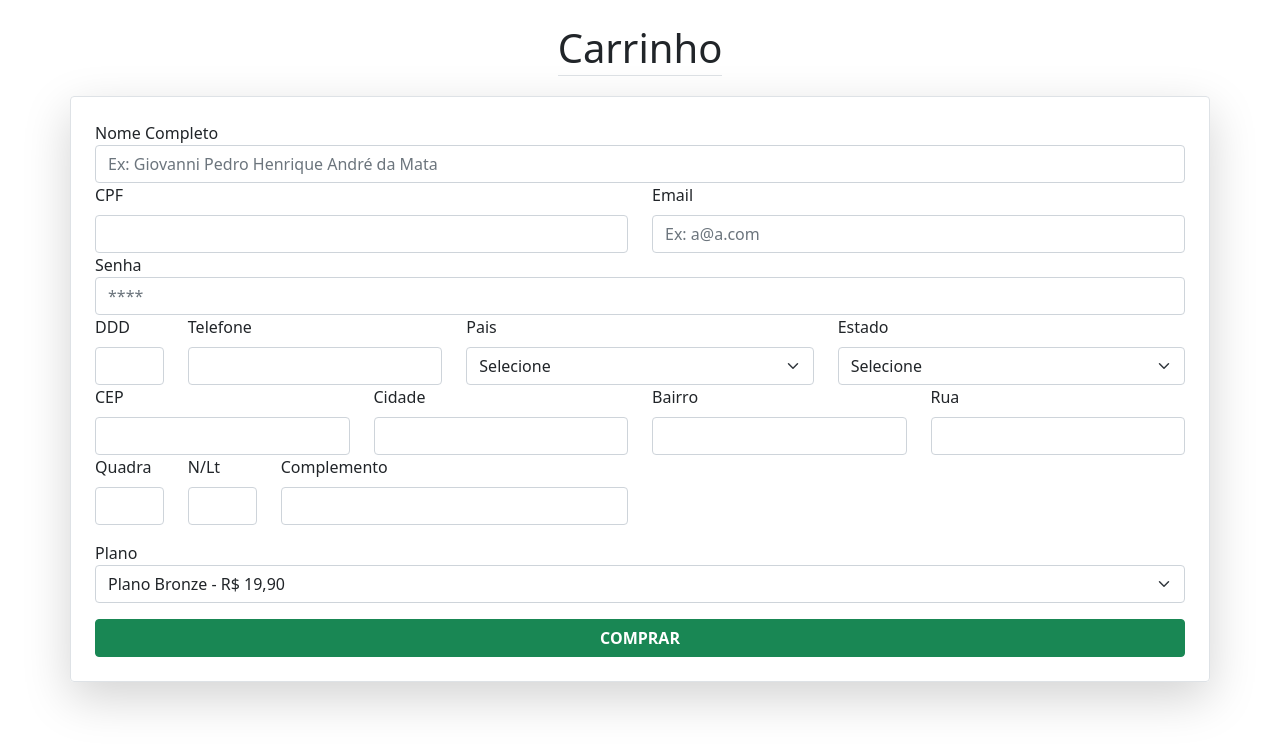
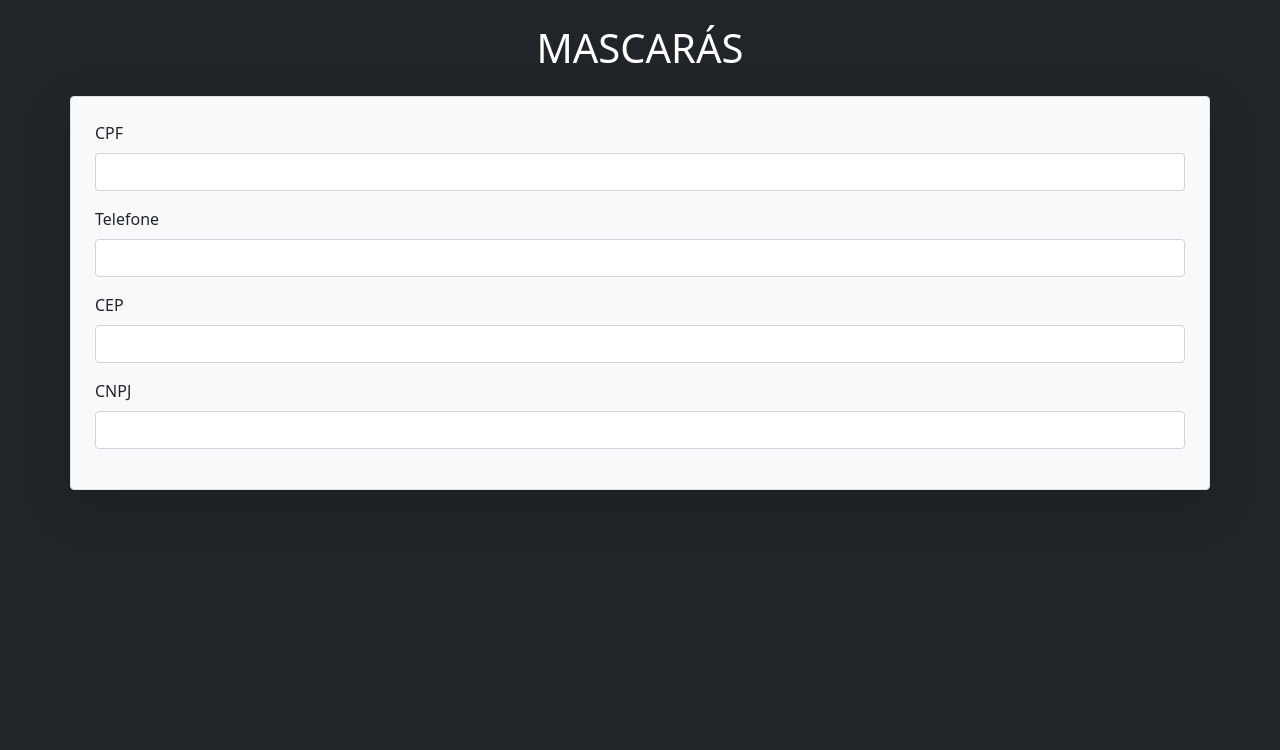
Before and after one commit to Braiancsk/mask-for-forms-in-js, a plain HTML site: page index.html in a window 1280 px wide. Drawn offline with Linux system fonts and the light colour scheme.

Commit message:
Adicionado Máscara CNPJ

```diff
--- a/index.html
+++ b/index.html
@@ -3,7 +3,7 @@
 <head>
     <meta charset='utf-8'>
     <meta http-equiv='X-UA-Compatible' content='IE=edge'>
-    <title>Landing Page</title>
+    <title>Mascarás JS</title>
     <link rel="shortcut icon" type="image-x/png" href="images/favicon.ico">
     <meta name="viewport" content="width=device-width, initial-scale=1.0, maximum-scale=1.0">
     <link rel="stylesheet" type="text/css" href="css/bootstrap.min.css">
@@ -12,129 +12,44 @@
     <link rel="preconnect" href="https://fonts.gstatic.com" crossorigin>
     <link href="https://fonts.googleapis.com/css2?family=Open+Sans&family=Poppins:wght@400;600&display=swap" rel="stylesheet">
 </head>
+<body class="bg-dark">
   <div class="container">
     <!-- Título !-->
     <div class="row m-4">
       <div class="col-12 text-center">
-        <a class="border-bottom h1 text-decoration-none text-dark">Carrinho</a>
+        <a class="h1 text-decoration-none text-white">MASCARÁS</a>
       </div>
     </div>
     <div class="row">
-      <div class="col-md-12 border shadow-lg rounded mb-3 p-4">
+      <div class="col-md-12 border shadow-lg rounded mb-3 p-4 bg-light">
         <form action="pagamento" method="post">
           <div class="row">
-            <div class="col-md-12">
-              <label for="nome">Nome Completo</label>
-              <input type="text" name="nome" class="form-control" id="nome" placeholder="Ex: Giovanni Pedro Henrique André da Mata" required>
-            </div>
-            <div class="col-md-6">
+
+            <div class="mb-3">
               <label for="cpf" class="form-label">CPF</label>
               <input type="text" name="cpf" maxlength="14" onkeypress='return event.charCode >= 48 && event.charCode <= 57' class="form-control" id="cpf" required>
             </div>
-            <div class="col-md-6">
-              <label for="email" class="form-label">Email</label>
-              <input type="email" name="email" class="form-control" id="email" placeholder="Ex: a@a.com" required>
-            </div>
-            <div class="col-md-12">
-              <label for="senha">Senha</label>
-              <input type="password" name="senha" class="form-control" id="email" placeholder="****" required>
+            <div class="mb-3">
+
+            <label for="telefone" class="form-label">Telefone</label>
+            <input type="text" name="telefone" id="phone" class="form-control" required>
           </div>
 
-            <div class="col-md-1">
-              <label for="validationCustom05" class="form-label">DDD</label>
-              <input type="text" name="ddd" maxlength="2" maxlength="2" onkeypress='return event.charCode >= 48 && event.charCode <= 57' class="form-control" required>
+            <div class="mb-3">
 
-            </div>
-            <div class="col-md-3">
-              <label for="validationCustom05" class="form-label">Telefone</label>
-              <input type="text" name="telefone" id="phone" class="form-control" required>
-
+            <label for="cep" class="form-label">CEP</label>
+            <input type="text" name="cep" id="cep" maxlength="9" onkeypress='return event.charCode >= 48 && event.charCode <= 57' class="form-control" required>
           </div>
 
-            <div class="col-md-4">
-              <label for="validationCustom04" class="form-label">Pais</label>
-              <select class="form-select" name="pais" id="validationCustom04" required>
-                <option selected disabled value="">Selecione</option>
-                <option value="BRA">Brasil</option>
-              </select>
 
-            </div>
-            <div class="col-md-4">
-              <label for="validationCustom04" class="form-label">Estado</label>
-              <select class="form-select" name="estado" id="validationCustom04" required>
-                <option selected disabled value="">Selecione</option>
-                <option value="ac">Acre (AC)</option>
-                <option value="al">Alagoas (AL)</option>
-                <option value="ap">Amapá (AP)</option>
-                <option value="am">Amazonas (AM)</option>
-                <option value="ba">Bahia (BA)</option>
-                <option value="ce">Ceará (CE)</option>
-                <option value="df">Distrito Federal (DF)</option>
-                <option value="es">Espírito Santo (ES)</option>
-                <option value="go">Goiás (GO)</option>
-                <option value="ma">Maranhão (MA)</option>
-                <option value="mt">Mato Grosso (MT)</option>
-                <option value="ms">Mato Grosso do Sul (MS)</option>
-                <option value="mg">Minas Gerais (MG)</option>
-                <option value="pa">Pará (PA)</option>
-                <option value="pb">Paraíba (PB)</option>
-                <option value="pr">Paraná (PR)</option>
-                <option value="pe">Pernambuco (PE)</option>
-                <option value="pi">Piauí (PI)</option>
-                <option value="rj">Rio de Janeiro (RJ)</option>
-                <option value="rn">Rio Grande do Norte (RN)</option>
-                <option value="rs">Rio Grande do Sul (RS)</option>
-                <option value="ro">Rondônia (RO)</option>
-                <option value="rr">Roraima (RR)</option>
-                <option value="sc">Santa Catarina (SC)</option>
-                <option value="sp">São Paulo (SP)</option>
-                <option value="se">Sergipe (SE)</option>
-                <option value="to">Tocantins (TO)</option>
-              </select>
-            </div>
-            <div class="col-md-3">
-              <label for="validationCustom05" class="form-label">CEP</label>
-              <input type="text" name="cep" id="cep" maxlength="9" onkeypress='return event.charCode >= 48 && event.charCode <= 57' class="form-control" required>
-            </div>
-            <div class="col-md-3">
-              <label for="validationCustom05" class="form-label">Cidade</label>
-              <input type="text" name="cidade" class="form-control" required>
-            </div>
-            <div class="col-md-3">
-              <label for="validationCustom03" class="form-label">Bairro</label>
-              <input type="text" name="bairro" class="form-control" id="validationCustom03" required>
-            </div>
-            <div class="col-md-3">
-              <label for="validationCustom03" class="form-label">Rua</label>
-              <input type="text" name="rua" class="form-control" id="validationCustom03" required>
+            <div class="mb-3">
+
+            <label for="cnpj" class="form-label">CNPJ</label>
+            <input type="text" name="cnpj" id="cnpj" maxlength="9" onkeypress='return event.charCode >= 48 && event.charCode <= 57' class="form-control" required>
           </div>
 
-            <div class="col-md-1">
-              <label for="validationCustom03" class="form-label">Quadra</label>
-              <input type="text" name="quadra" class="form-control" id="validationCustom03" required>
-            </div>
 
-            <div class="col-md-1">
-              <label for="validationCustom05" class="form-label">N/Lt</label>
-              <input type="text" name="nlt" class="form-control" required>
-            </div>
-            <div class="col-md-4">
-              <label for="validationCustom05" class="form-label">Complemento</label>
-              <input type="text" name="complemento" class="form-control" required>
-            </div>
 
-            <div class="mt-3 mb-3">
-              <label for="plano">Plano</label><br>
-              <select name="plano" id="plano" class="form-select" required>
-                <option value="1">Plano Bronze - R$ 19,90</option>
-                <option value="2">Plano Prata - R$ 29,90</option>
-                <option value="3">Plano Ouro - R$ 59,90</option>
-              </select>
-
-            </div>
-            <div class="col-md-12">
-              <input type="submit" value="COMPRAR" class="btn btn-success fw-bold w-100">
-            </div>
           </div>
         </form>
       </div>
@@ -171,9 +86,5 @@
 
     initApps();
   </script>
-
-
-
-
 </body>
 </html>
```
Also changed, not shown: js/mask.js (+7 -2 lines). Lines whose indentation alone changed are shown as unchanged.
